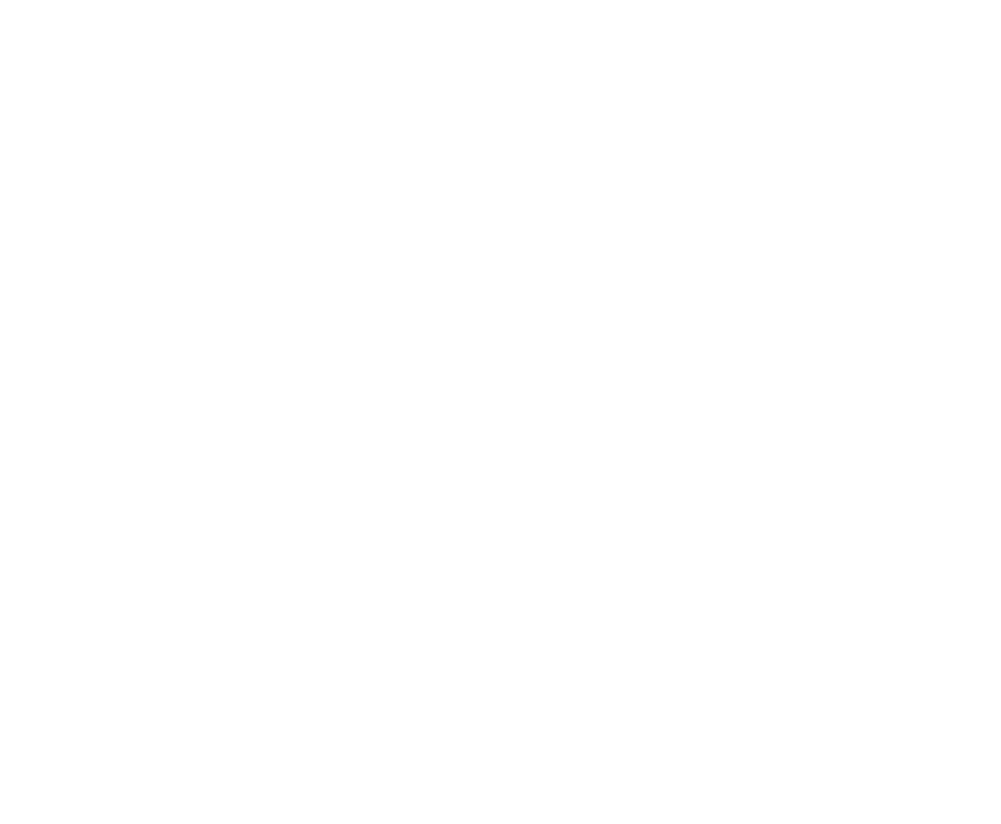
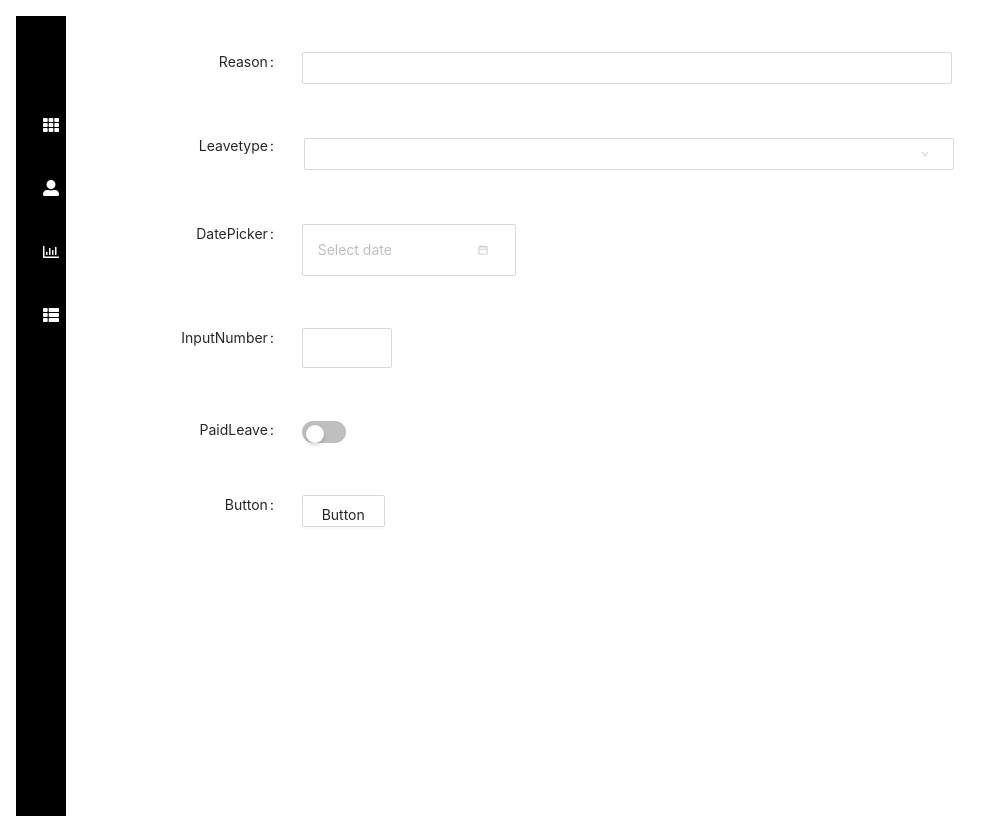
Before and after one commit to Parul-Nangia/Project-Ecommerce, a React (Create React App) app: page /leaveform in a window 1280 px wide. Before the commit this address had no page. Shown: the whole page, without its empty margins (0-1001 px from the left). Built offline with nearby package versions, Linux system fonts and the light colour scheme.

Commit message:
update leave page

```diff
--- a/src/components/Attendance.jsx
+++ b/src/components/Attendance.jsx
@@ -1,5 +1,4 @@
 import React from 'react';
-import Sidebar from './Sidebar';
 import AttendanceCards from '../components/AttendanceCards';
 import AttendanceTable from '../components/AttendanceTable';
 
@@ -9,14 +8,9 @@
   return (
     <>
     <div>
-
-
-      <Sidebar />
       <AttendanceCards/>
       <AttendanceTable/>
-
-
-    </div>
+     </div>
     </>
   );
 };
--- a/src/components/Dashboard.jsx
+++ b/src/components/Dashboard.jsx
@@ -1,6 +1,6 @@
 import { Card } from 'antd';
 import React from 'react';
-import Sidebar from './Sidebar';
+
 
 
 let main1 = {
@@ -50,7 +50,7 @@
     <>
 
     <div style={{ display : "flex", justifyContent : "space-between"}}>
-    <Sidebar />
+
       <Card style={main1}>LEAVE TAKEN</Card>
       <Card style={main2} >PENDING LEAVES</Card>
       <Card style={main3}>UPCOMING HOLIDAYS</Card>
--- a/src/components/Employees.jsx
+++ b/src/components/Employees.jsx
@@ -4,7 +4,7 @@
 import List from "./List";
 // import axios from "axios";
 // import { useState } from "react";
-import Sidebar from './Sidebar';
+
 
 
 const useStyles = makeStyles({
@@ -70,7 +70,7 @@
 
   return (
     <>
-    <Sidebar />
+
       <Box textAlign="center" className={classes.headingColor} p={2} mb={2}>
         <Typography variant="h4" className={classes.headingColor}>EMPLOYEE DATA</Typography>
       </Box>
--- a/src/components/Layout.js
+++ b/src/components/Layout.js
@@ -9,18 +9,28 @@
 import Login from '../components/Login';
 import Edit from '../components/Edit';
 import View from '../components/View';
+import Sidebar from '../components/Sidebar';
+import LeaveForm from '../components/LeaveForm';
+import LeaveCalendar from '../components/LeaveCalendar'
+
+
 
 
 const Layout = () => {
     return <>
         <BrowserRouter>
-
+            <Sidebar>
                 <Routes>
                     <Route path="/" element={<Login/>}/>
                     <Route path="/dashboard"element={<Dashboard/>}/>
                     <Route path="/attendance"element={<Attendance/>}/>
                     <Route path="/leave"element={<Leave/>}/>
+                    <Route path="/leave"element={<Leave/>}/>
+                    <Route path="/leavecalendar"element={<LeaveCalendar/>}/>
+                    <Route path="/leaveform"element={<LeaveForm/>}/>
                     <Route path="/employees"element={<Employees/>}/>
+
+
 
                     <Route path="employees/view/:id"element={<View/>}/>
                     <Route path="employees/view"element={<View/>}/>
@@ -29,6 +39,7 @@
                     <Route path="employees/edit/:id"element={<Edit/>}/>
 
                 </Routes>
+            </Sidebar>
 
         </BrowserRouter>
     </>;
--- a/src/components/Leave.jsx
+++ b/src/components/Leave.jsx
@@ -1,15 +1,33 @@
-import React from 'react';
-import Sidebar from './Sidebar';
+import React  from 'react';
+import { Link, useNavigate } from 'react-router-dom'
+import LeaveCards from '../components/LeaveCards';
 import LeaveTable from '../components/LeaveTable';
-import LeaveCards from '../components/LeaveCards';
+import LeaveCalendar from '../components/LeaveCalendar';
 
-const Leave = () => {
-  return (
+
+
+
+
+const Leave = (props) => {
+  const navigate = useNavigate();
+  const views = ["tableview" , "calendarview"];
+
+
+return (
     <>
     <div>
-      <Sidebar />
+
       <LeaveCards/>
-      <LeaveTable/>
+
+          <Link to="/leaveform"></Link>
+          <br/>
+          <button onClick={()=> navigate('/leaveform')}>Apply Leave</button>
+          <br/>
+          <br/>
+
+          <button onClick={()=> navigate('/leavecalendar')}>Calendarview</button>
+
+         {views ? <LeaveTable/> : <LeaveCalendar/>}
 
     </div>
     </>
--- a/src/components/LeaveCalendar.js
+++ b/src/components/LeaveCalendar.js
@@ -20,6 +20,7 @@
   return (
 
       <>
+      <h2>Calendar</h2>
       <Alert message={`You selected date: ${selectedValue?.format('YYYY-MM-DD')}`} />
       <Calendar value={value} onSelect={onSelect} onPanelChange={onPanelChange} />
       </>
--- /dev/null
+++ b/src/components/LeaveForm.js
@@ -0,0 +1,57 @@
+// import { AntDesignOutlined } from '@ant-design/icons'
+import React, { useState } from 'react';
+import {Button,DatePicker, Form, Input, InputNumber, Select,Switch,} from 'antd';
+
+const LeaveForm = () => {
+    const [componentSize, setComponentSize] = useState('default');
+    const onFormLayoutChange = ({ size }) => {
+        setComponentSize(size);
+      };
+
+  return (
+
+    <Form
+    labelCol={{
+      span: 4,
+    }}
+    wrapperCol={{
+      span: 14,
+    }}
+    layout="horizontal"
+    initialValues={{
+      size: componentSize,
+    }}
+    onValuesChange={onFormLayoutChange}
+    size={componentSize}
+  >
+
+
+     <Form.Item label="Reason">
+        <Input />
+      </Form.Item>
+      <Form.Item label="Leavetype">
+        <Select>
+          <Select.Option value="demo">Annual</Select.Option>
+          <Select.Option value="demo">Medical</Select.Option>
+          <Select.Option value="demo">Casual</Select.Option>
+          <Select.Option value="demo">Other</Select.Option>
+        </Select>
+      </Form.Item>
+
+
+      <Form.Item label="DatePicker">
+        <DatePicker />
+      </Form.Item>
+      <Form.Item label="InputNumber">
+        <InputNumber />
+      </Form.Item>
+      <Form.Item label="PaidLeave" valuePropName="checked">
+        <Switch />
+      </Form.Item>
+      <Form.Item label="Button">
+        <Button>Button</Button>
+      </Form.Item>
+    </Form>
+  );
+};
+export default LeaveForm;
--- a/src/components/LeaveTable.js
+++ b/src/components/LeaveTable.js
@@ -4,7 +4,7 @@
   flex:"1",
   height:"300px",
   width:"1200px",
-  margin:"40px",
+  margin:"20px",
 
 }
 
@@ -66,6 +66,7 @@
  return (
 
     <>
+    <h1>Table</h1>
       <Table style={l1}
         dataSource={data}
         columns={columns} >
```
Also changed, not shown: 1 other file (tests, documents, lock files or other folders).
